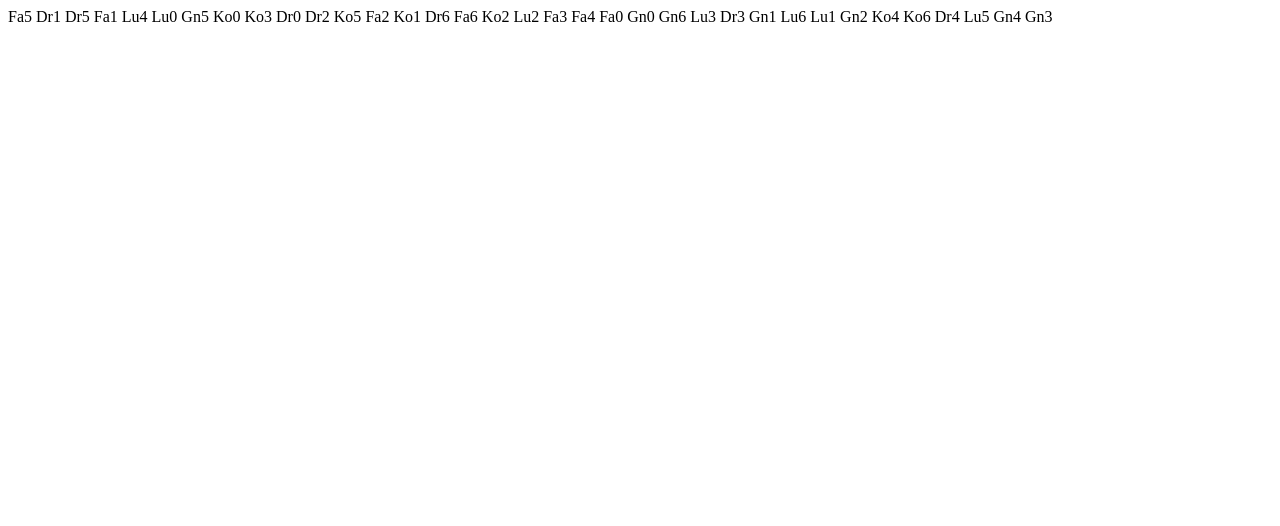
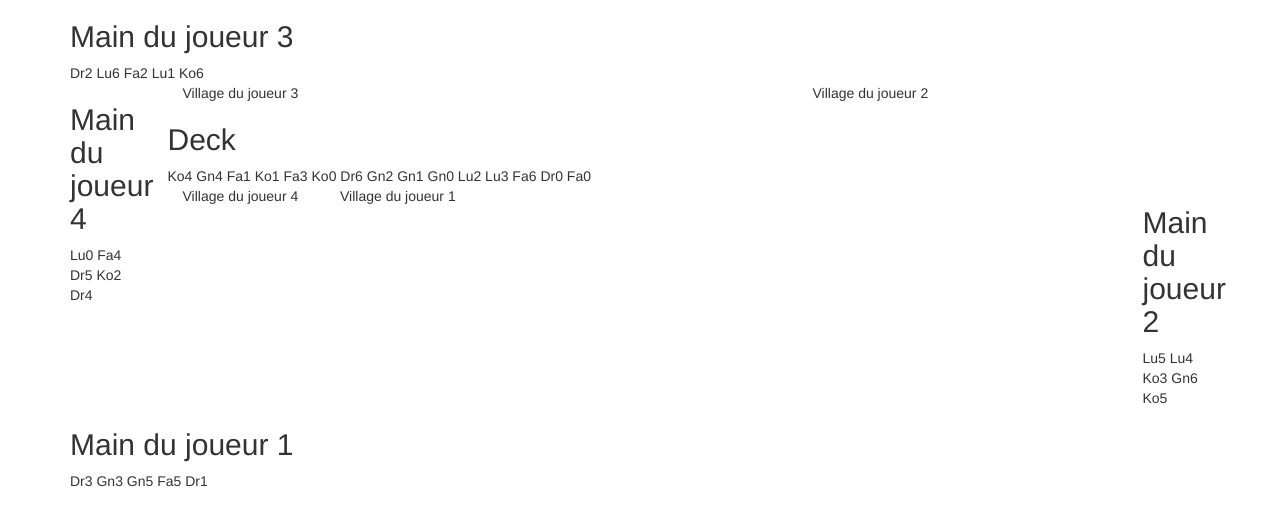
Before and after one commit to ArcanicMojo/fantasy-project, a plain HTML site: page src/index.html in a window 1280 px wide. Drawn offline with nearby package versions, Linux system fonts and the light colour scheme.

Commit message:
Inclusion de l'interface bootstrap

```diff
--- a/src/index.html
+++ b/src/index.html
@@ -3,27 +3,65 @@
     <head>
         <meta charset="UTF-8">
         <title>Fantasy Project</title>
+        <meta name="viewport" content="width=device-width, initial-scale=1">
+        <link rel="stylesheet" href="https://maxcdn.bootstrapcdn.com/bootstrap/3.3.7/css/bootstrap.min.css">
     </head>
     <body>
-    <div id="plateau">
-        <div id="zoneJoueur1">
-
+    <div id="plateau" class="container">
+        <div class="row">
+            <div class="col-md-10 ml-md-auto">
+                <div id="mainJoueur3">
+                    <h2>Main du joueur 3</h2>
+                </div>
+            </div>
         </div>
-        <div id="zoneJoueur2">
-
+        <div class="row">
+            <div class="col-md-1">
+                <div id="mainJoueur4">
+                    <h2>Main du joueur 4</h2>
+                </div>
+            </div>
+            <div class="col-md-10">
+                <div class="col-md-8">
+                    Village du joueur 3
+                </div>
+                <div class="w-100"></div>
+                <div class="col-md-2">
+                    Village du joueur 2
+                </div>
+            </div>
+            <div class="col-md-6">
+                <div id="zoneDeck">
+                    <h2>Deck</h2>
+                </div>
+            </div>
+            <div class="col-md-10">
+                <div class="col-md-2">
+                    Village du joueur 4
+                </div>
+                <div class="w-100"></div>
+                <div class="col-md-8">
+                    Village du joueur 1
+                </div>
+            </div>
+            <div class="col-md-1">
+                <div id="mainJoueur2">
+                    <h2>Main du joueur 2</h2>
+                </div>
+            </div>
         </div>
-        <div id="zoneJoueur3">
-
-        </div>
-        <div id="zoneJoueur4">
-
-        </div>
-        <div id="zoneDeck">
-
+        <div class="row">
+            <div class="col-md-10 ml-md-auto">
+                <div id="mainJoueur1">
+                    <h2>Main du joueur 1</h2>
+                </div>
+            </div>
         </div>
     </div>
     <script src="jquery.js"></script>
     <script src="Data/InitDeck.js"></script>
     <script src="main.js"></script>
+    <script src="https://ajax.googleapis.com/ajax/libs/jquery/3.2.0/jquery.min.js"></script>
+    <script src="https://maxcdn.bootstrapcdn.com/bootstrap/3.3.7/js/bootstrap.min.js"></script>
     </body>
 </html>
--- a/src/main.js
+++ b/src/main.js
@@ -1,6 +1,5 @@
 
 $(function(){
-
     var melangerPaquet = function(paquet){
         for (var i = paquet.length - 1; i > 0; i--) {
             var j = Math.floor(Math.random() * (i + 1));
@@ -11,9 +10,31 @@ $(function(){
         return paquet;
     }
 
+
+    var deplacerCartes = function(paquetDepart, paquetArrivee, cartes){
+        for(var i in cartes){
+            var carte = cartes[i];
+            var carteTrouvee = false;
+            var cpt = 0;
+            while(carteTrouvee){
+                if(paquetDepart[cpt] === carte.id){
+                    carteTrouvee = true;
+                    paquetDepart.splice(cpt, 1);
+                    paquetArrivee.push(carte);
+                }
+                cpt++;
+            }
+        }
+        return {
+            paquetDepart : paquetDepart,
+            paquetArrivee : paquetArrivee
+        }
+    }
+
     // Construction du deck
-    var deck = [];
-
+    const deck = {
+        paquet : [],
+        initialisationPaquet: function(deckInit){
             for(var i in deckInit) {
                 var carteJson = deckInit[i];
                 var nouvelleCarte = {
@@ -22,9 +43,25 @@ $(function(){
                     "id" : carteJson.id,
                     "isHidden": true
                 };
-        deck.push(nouvelleCarte);
+                this.paquet.push(nouvelleCarte);
             }
-    melangerPaquet(deck);
+            melangerPaquet(this.paquet);
+        },
+        piocherCartes : function(nombreCartes) {
+            var cartesPiochees = [];
+            if (nombreCartes < this.paquet.length) {
+                for (var i = 0; i < nombreCartes; i++) {
+                    cartesPiochees.push(this.paquet.pop());
+                }
+            } else {
+                cartesPiochees.push(this.paquet);
+                this.paquet = [];
+            }
+            return cartesPiochees;
+        }
+    };
+
+    deck.initialisationPaquet(deckInit);
 
     // Initialisation du plateau
 
@@ -32,25 +69,68 @@ $(function(){
         deck: deck
     }
 
-    for(var i in deckInit) {
+
+    // Initialisation des joueurs
+    const joueur1 = {
+        id : "joueur1",
+        village: [],
+        main: deck.piocherCartes(5)
+    }
+
+    const joueur2 = {
+        id : "joueur2",
+        village: [],
+        main: deck.piocherCartes(5)
+    }
+
+    const joueur3 = {
+        id : "joueur3",
+        village: [],
+        main: deck.piocherCartes(5)
+    }
+
+    const joueur4 = {
+        id : "joueur4",
+        village: [],
+        main: deck.piocherCartes(5)
+    }
+
+
+    for(var i in deck.paquet) {
         $("#zoneDeck").append(
             '<span class="">'
-            + plateau.deck[i].id
+            + deck.paquet[i].id
             + ' </span>'
         );
     }
 
-     var piocherCartes = function(nombreCartes) {
-        var cartesPiochees = [];
-        if (nombreCartes > this.deck.size) {
-            for (var i = 0; i < nombreCartes; i++) {
-                cartesPiochees.push(this.deck.pop);
+    for(var i in joueur1.main) {
+        $("#mainJoueur1").append(
+            '<span class="">'
+            + joueur1.main[i].id
+            + ' </span>'
+        );
     }
-        } else {
-            cartesPiochees.push(this.deck);
-            this.deck = [];
+    for(var i in joueur2.main) {
+        $("#mainJoueur2").append(
+            '<span class="">'
+            + joueur2.main[i].id
+            + ' </span>'
+        );
     }
-        return cartesPiochees;
+    for(var i in joueur3.main) {
+        $("#mainJoueur3").append(
+            '<span class="">'
+            + joueur3.main[i].id
+            + ' </span>'
+        );
+    }
+    for(var i in joueur4.main) {
+        $("#mainJoueur4").append(
+            '<span class="">'
+            + joueur4.main[i].id
+            + ' </span>'
+        );
     }
 
 
```
Lines whose indentation alone changed are shown as unchanged.
